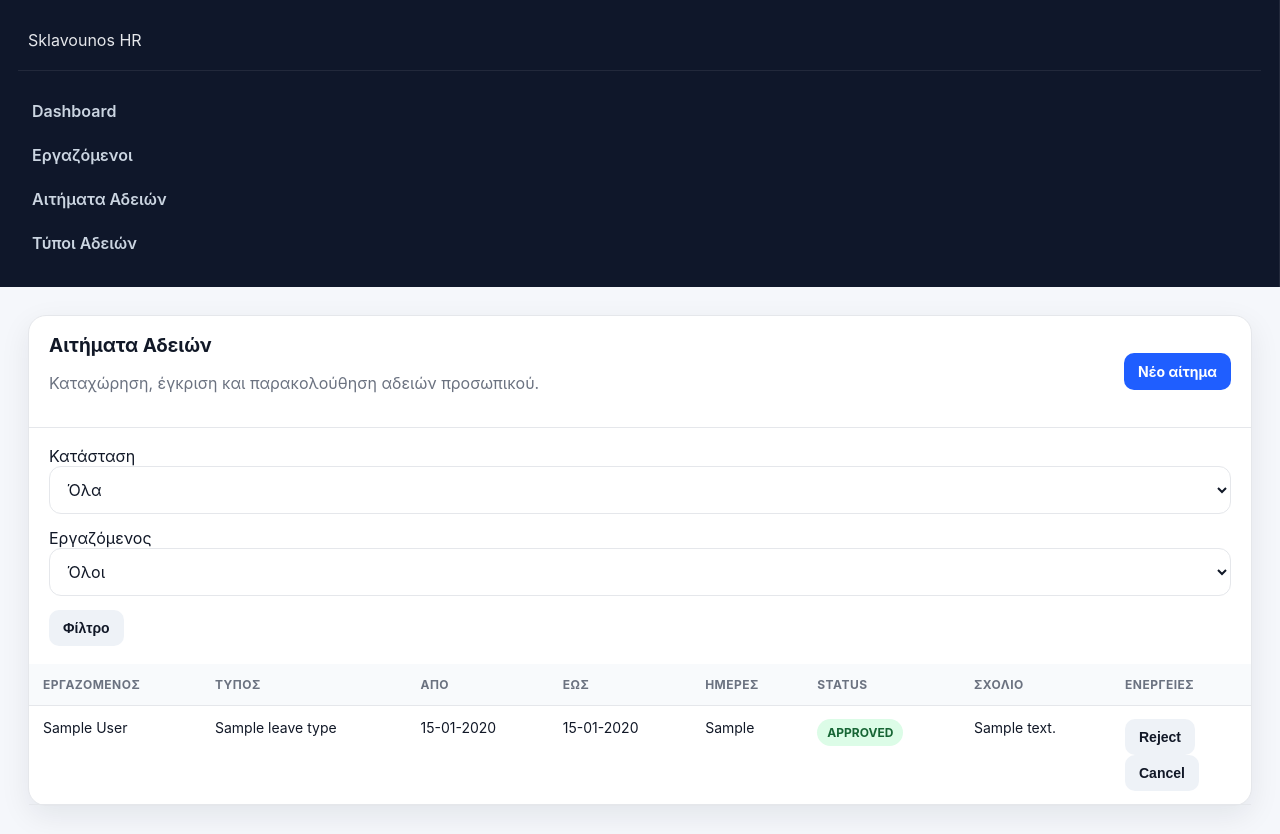
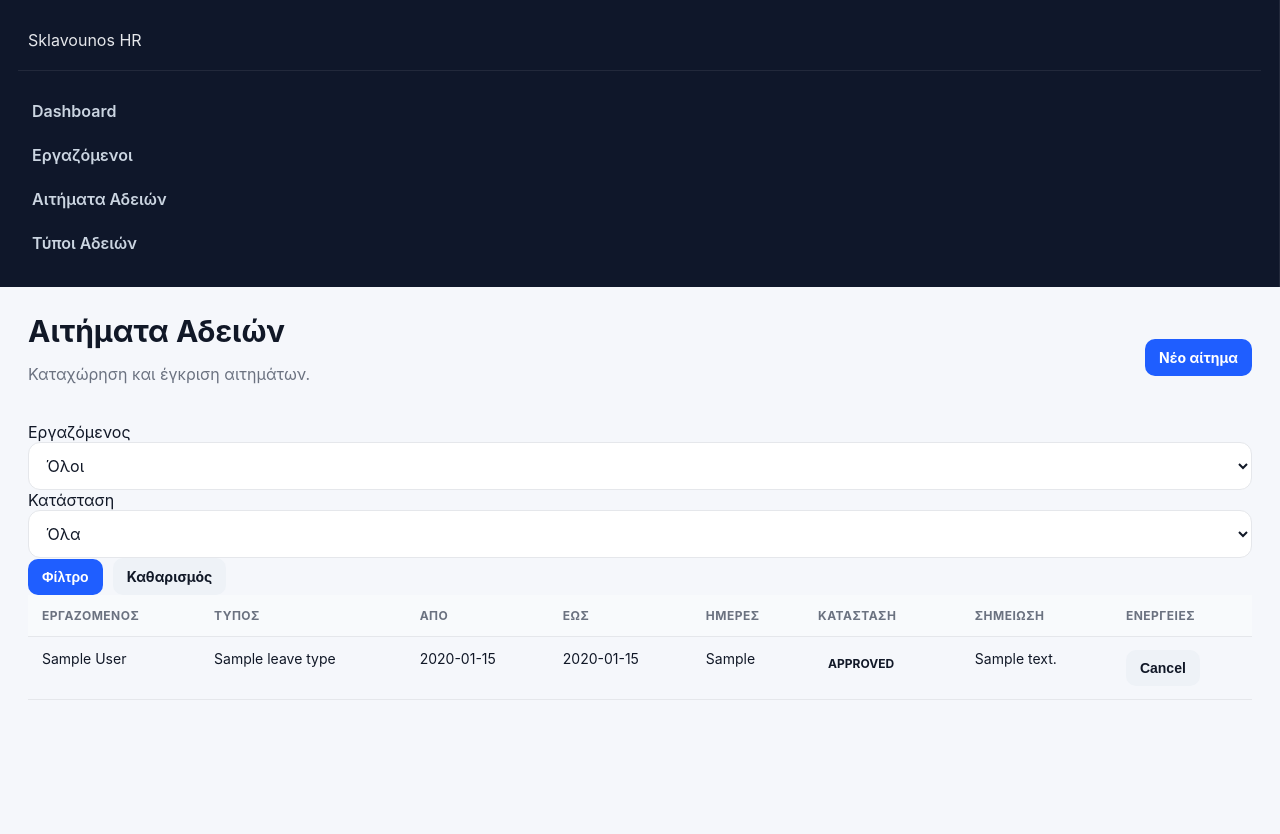
Before and after one commit to cfragoulis-design/Sklavounos-HR, a FastAPI app: template app/templates/leave_requests.html in a window 1280 px wide. After the commit the page ends 700 px from the top, so only its background shows below. Run offline with FastAPI, Linux system fonts and the light colour scheme; the template is opened without the code that fills it: most values are stand-ins (such as "Sample title", 1, 10 or a date in 2020).

Commit message:
Add files via upload

```diff
--- a/app/templates/leave_requests.html
+++ b/app/templates/leave_requests.html
@@ -1,16 +1,26 @@
 {% extends "base.html" %}
 {% block content %}
-<section class="panel">
-  <div class="panel-header between">
+<div class="topbar">
   <div>
-      <h2>Αιτήματα Αδειών</h2>
-      <p class="muted">Καταχώρηση, έγκριση και παρακολούθηση αδειών προσωπικού.</p>
+    <h1>Αιτήματα Αδειών</h1>
+    <p class="muted">Καταχώρηση και έγκριση αιτημάτων.</p>
   </div>
-    <a class="btn-primary" href="/leave-requests/new">Νέο αίτημα</a>
+  <div>
+    <a class="btn btn-primary" href="/leave-requests/new">Νέο αίτημα</a>
+  </div>
 </div>
 
-  <div class="panel-body">
-    <form class="filters-grid" method="get" action="/leave-requests">
+<div class="card">
+  <form method="get" action="/leave-requests" class="filters-row">
+    <div class="field">
+      <label>Εργαζόμενος</label>
+      <select name="employee_id">
+        <option value="">Όλοι</option>
+        {% for employee in employees %}
+        <option value="{{ employee.id }}" {% if employee_id == employee.id %}selected{% endif %}>{{ employee.full_name }}</option>
+        {% endfor %}
+      </select>
+    </div>
     <div class="field">
       <label>Κατάσταση</label>
       <select name="status_filter">
@@ -21,22 +31,16 @@
         <option value="cancelled" {% if status_filter == 'cancelled' %}selected{% endif %}>Cancelled</option>
       </select>
     </div>
-      <div class="field">
-        <label>Εργαζόμενος</label>
-        <select name="employee_id">
-          <option value="">Όλοι</option>
-          {% for employee in employees %}
-          <option value="{{ employee.id }}" {% if employee_id == employee.id %}selected{% endif %}>{{ employee.full_name }}</option>
-          {% endfor %}
-        </select>
-      </div>
-      <div class="field actions-end">
-        <button class="btn-secondary" type="submit">Φίλτρο</button>
+    <div class="filters-actions">
+      <button class="btn btn-primary" type="submit">Φίλτρο</button>
+      <a class="btn btn-secondary" href="/leave-requests">Καθαρισμός</a>
     </div>
   </form>
 </div>
 
-  <div class="panel-body no-padding">
+<div class="card">
+  {% if leave_requests %}
+  <div class="table-wrap">
     <table class="table">
       <thead>
         <tr>
@@ -45,52 +49,58 @@
           <th>Από</th>
           <th>Έως</th>
           <th>Ημέρες</th>
-          <th>Status</th>
-          <th>Σχόλιο</th>
+          <th>Κατάσταση</th>
+          <th>Σημείωση</th>
           <th>Ενέργειες</th>
         </tr>
       </thead>
       <tbody>
         {% for item in leave_requests %}
         <tr>
-          <td>{{ item.employee.full_name if item.employee else '-' }}</td>
-          <td>{{ item.leave_type.name if item.leave_type else '-' }}</td>
-          <td>{{ item.date_from.strftime('%d-%m-%Y') if item.date_from else '-' }}</td>
-          <td>{{ item.date_to.strftime('%d-%m-%Y') if item.date_to else '-' }}</td>
+          <td>{{ item.employee.full_name if item.employee else "-" }}</td>
+          <td>{{ item.leave_type.name if item.leave_type else "-" }}</td>
+          <td>{{ item.date_from.strftime('%Y-%m-%d') }}</td>
+          <td>{{ item.date_to.strftime('%Y-%m-%d') }}</td>
           <td>{{ item.days_requested }}</td>
           <td>
-            <span class="badge {% if item.status == 'approved' %}success{% elif item.status == 'rejected' or item.status == 'cancelled' %}danger{% else %}warning{% endif %}">
-              {{ item.status }}
-            </span>
+            {% if item.status == 'approved' %}
+              <span class="badge badge-success">Approved</span>
+            {% elif item.status == 'rejected' %}
+              <span class="badge badge-danger">Rejected</span>
+            {% elif item.status == 'cancelled' %}
+              <span class="badge badge-muted">Cancelled</span>
+            {% else %}
+              <span class="badge badge-warning">Pending</span>
+            {% endif %}
           </td>
           <td>{{ item.note or '-' }}</td>
           <td>
-            <div class="row-actions">
-              {% if item.status != 'approved' %}
-              <form method="post" action="/leave-requests/{{ item.id }}/approve">
-                <button class="btn-secondary compact success-outline" type="submit">Approve</button>
+            <div class="actions-row">
+              {% if item.status == 'pending' %}
+              <form method="post" action="/leave-requests/{{ item.id }}/approve" style="display:inline;">
+                <button class="btn btn-primary btn-sm" type="submit">Approve</button>
               </form>
-              {% endif %}
-              {% if item.status != 'rejected' %}
-              <form method="post" action="/leave-requests/{{ item.id }}/reject">
-                <button class="btn-secondary compact danger-outline" type="submit">Reject</button>
+              <form method="post" action="/leave-requests/{{ item.id }}/reject" style="display:inline;">
+                <button class="btn btn-danger btn-sm" type="submit">Reject</button>
               </form>
               {% endif %}
               {% if item.status != 'cancelled' %}
-              <form method="post" action="/leave-requests/{{ item.id }}/cancel">
-                <button class="btn-secondary compact" type="submit">Cancel</button>
+              <form method="post" action="/leave-requests/{{ item.id }}/cancel" style="display:inline;">
+                <button class="btn btn-secondary btn-sm" type="submit">Cancel</button>
               </form>
               {% endif %}
             </div>
           </td>
         </tr>
-        {% else %}
-        <tr>
-          <td colspan="8" class="empty-state">Δεν υπάρχουν αιτήματα ακόμα.</td>
-        </tr>
         {% endfor %}
       </tbody>
     </table>
   </div>
-</section>
+  {% else %}
+  <div class="empty-state">
+    <h3>Δεν υπάρχουν αιτήματα</h3>
+    <p class="muted">Καταχώρησε το πρώτο αίτημα άδειας.</p>
+  </div>
+  {% endif %}
+</div>
 {% endblock %}
```
Also changed, not shown: app/templates/leave_request_form.html (+21 -36 lines), app/templates/leave_type_form.html (+17 -23 lines), app/templates/leave_types.html (+40 -45 lines). Lines whose indentation alone changed are shown as unchanged.
